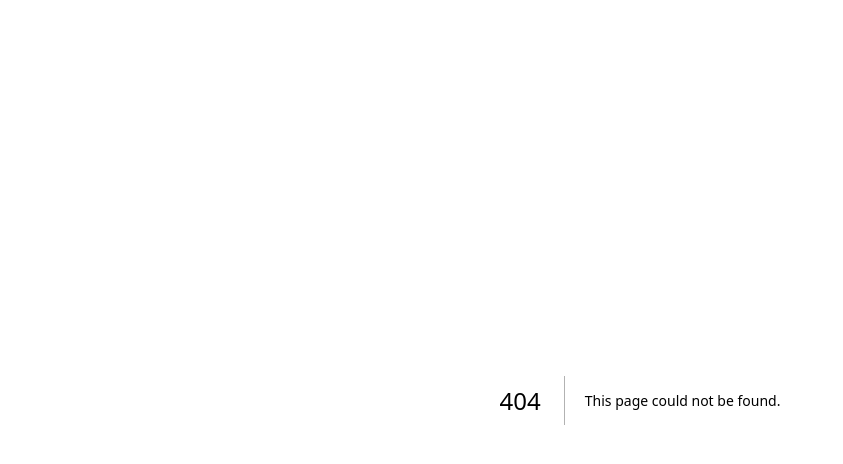
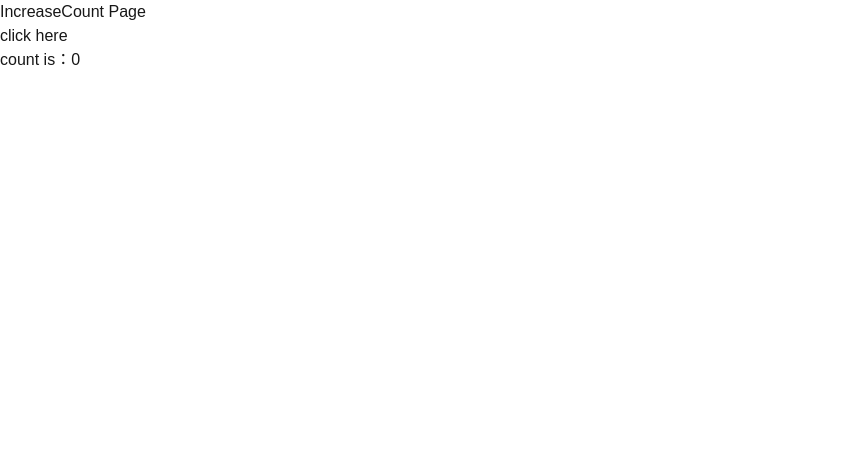
Before and after one commit to wangxiaoyao/webDemo-next-learn, a Next.js app: page /increase-count-demo in a window 1280 px wide. Before the commit this address had no page. Shown: the top 464 px of the page, without its empty margins (0-843 px from the left). Built offline with nearby package versions, Linux system fonts and the light colour scheme.

Commit message:
demo:increase-count

```diff
--- /dev/null
+++ b/src/app/increase-count-demo/IncreaseCount.js
@@ -0,0 +1,16 @@
+'use client';
+
+import { useState } from 'react';
+
+const IncreaseCount = () => {
+  const [count, setCount] = useState(0);
+
+  return (
+    <div>
+      <button onClick={() => setCount(count + 1)}>click here</button>
+      <p>count is：{count}</p>
+    </div>
+  );
+};
+
+export default IncreaseCount;
--- /dev/null
+++ b/src/app/increase-count-demo/page.tsx
@@ -0,0 +1,11 @@
+'use client';
+import IncreaseCount from './IncreaseCount';
+
+export default function Page() {
+  return (
+    <div>
+      <h2>IncreaseCount Page</h2>
+      <IncreaseCount />
+    </div>
+  );
+}
```
Also changed, not shown: 2 other files (tests, documents, lock files or other folders).
